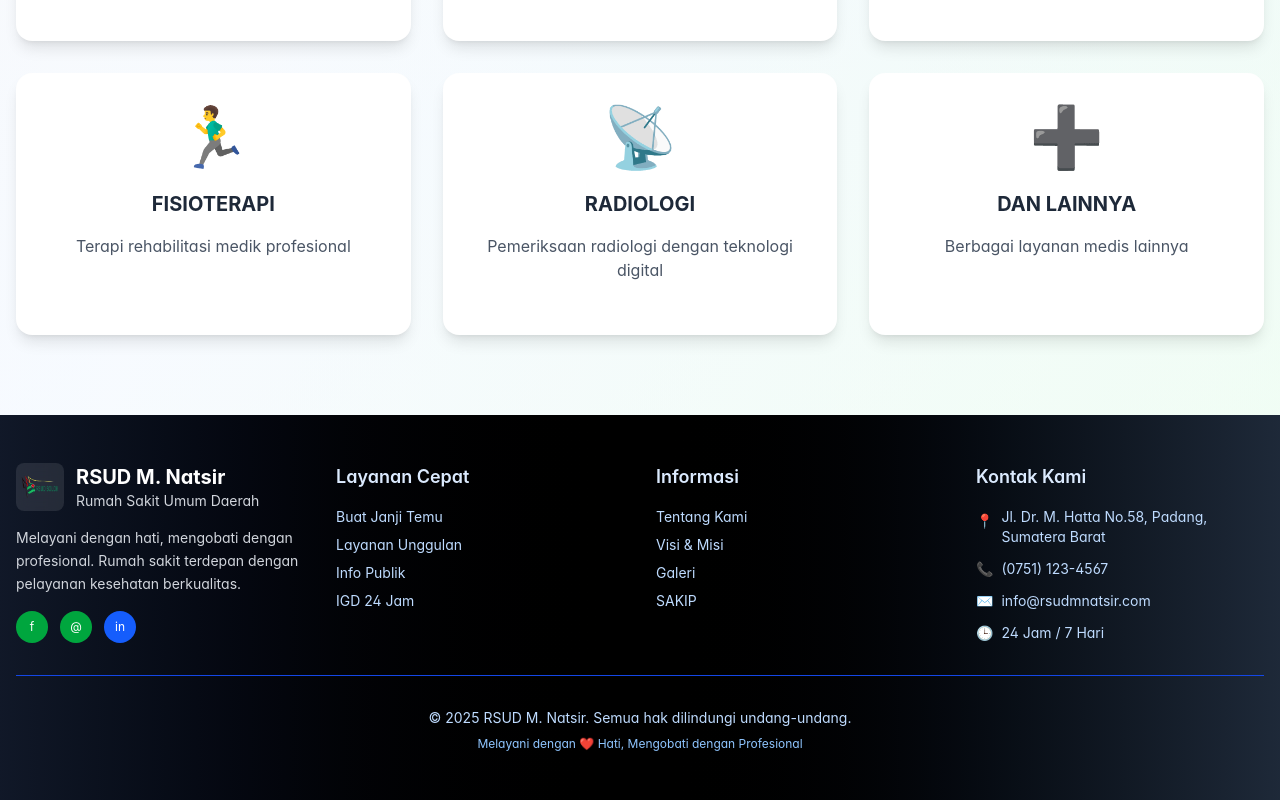
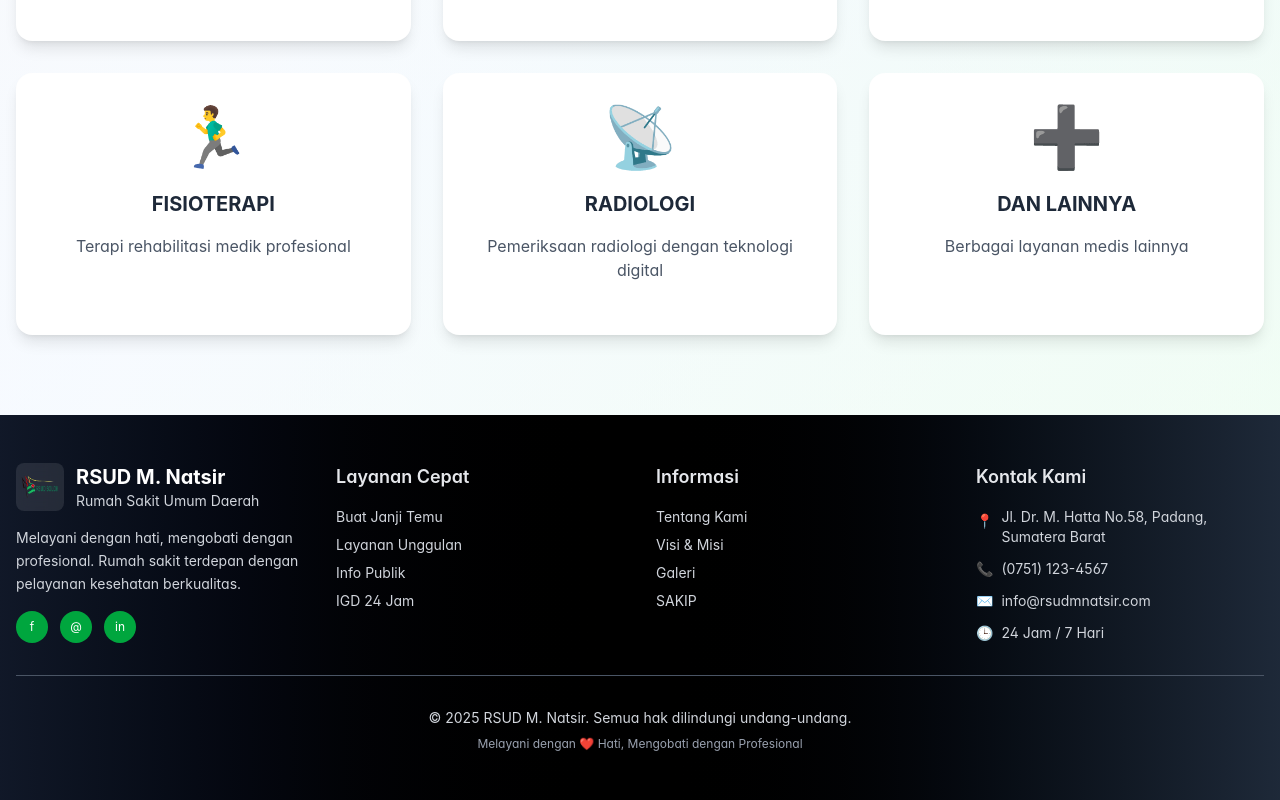
Before and after one commit to edy2209/front-rsudmnatsir, a Next.js app: page / in a window 1280 px wide. Shown: the part 3918-4718 px from the top of the page. Built offline with nearby package versions, Linux system fonts and the light colour scheme.

Commit message:
footer hover

```diff
--- a/src/components/Footer.tsx
+++ b/src/components/Footer.tsx
@@ -1,3 +1,5 @@
+'use client';
+
 import Link from 'next/link';
 import { routes } from '@/utils/routes';
 
@@ -34,35 +36,35 @@ export default function Footer() {
                 <span className="text-xs text-white">f</span>
               </a>
               <a href="#" className="w-8 h-8 bg-green-600 rounded-full flex items-center justify-center hover:bg-green-500 transition-colors">
-                <span className="text-xs">@</span>
+                <span className="text-xs text-white">@</span>
               </a>
-              <a href="#" className="w-8 h-8 bg-blue-600 rounded-full flex items-center justify-center hover:bg-blue-500 transition-colors">
-                <span className="text-xs">in</span>
+              <a href="#" className="w-8 h-8 bg-green-600 rounded-full flex items-center justify-center hover:bg-green-500 transition-colors">
+                <span className="text-xs text-white">in</span>
               </a>
             </div>
           </div>
 
           {/* Layanan Cepat */}
           <div>
-            <h4 className="text-lg font-semibold mb-4 text-blue-100">Layanan Cepat</h4>
+            <h4 className="text-lg font-semibold mb-4 text-gray-200">Layanan Cepat</h4>
             <ul className="space-y-2 text-sm">
               <li>
-                <Link href={routes.appointments} className="text-blue-200 hover:text-white transition-colors">
+                <Link href={routes.appointments} className="text-gray-300 hover:text-green-400 transition-colors">
                   Buat Janji Temu
                 </Link>
               </li>
               <li>
-                <Link href={routes.layananUnggulan} className="text-blue-200 hover:text-white transition-colors">
+                <Link href={routes.layananUnggulan} className="text-gray-300 hover:text-green-400 transition-colors">
                   Layanan Unggulan
                 </Link>
               </li>
               <li>
-                <Link href={routes.infoPublik} className="text-blue-200 hover:text-white transition-colors">
+                <Link href={routes.infoPublik} className="text-gray-300 hover:text-green-400 transition-colors">
                   Info Publik
                 </Link>
               </li>
               <li>
-                <a href="tel:+6281234567890" className="text-blue-200 hover:text-white transition-colors">
+                <a href="tel:+6281234567890" className="text-gray-300 hover:text-green-400 transition-colors">
                   IGD 24 Jam
                 </a>
               </li>
@@ -71,25 +73,25 @@ export default function Footer() {
 
           {/* Informasi */}
           <div>
-            <h4 className="text-lg font-semibold mb-4 text-blue-100">Informasi</h4>
+            <h4 className="text-lg font-semibold mb-4 text-gray-200">Informasi</h4>
             <ul className="space-y-2 text-sm">
               <li>
-                <Link href={routes.tentangKami} className="text-blue-200 hover:text-white transition-colors">
+                <Link href={routes.tentangKami} className="text-gray-300 hover:text-green-400 transition-colors">
                   Tentang Kami
                 </Link>
               </li>
               <li>
-                <Link href={routes.visiMisiLogo} className="text-blue-200 hover:text-white transition-colors">
+                <Link href={routes.visiMisiLogo} className="text-gray-300 hover:text-green-400 transition-colors">
                   Visi & Misi
                 </Link>
               </li>
               <li>
-                <Link href={routes.galeri} className="text-blue-200 hover:text-white transition-colors">
+                <Link href={routes.galeri} className="text-gray-300 hover:text-green-400 transition-colors">
                   Galeri
                 </Link>
               </li>
               <li>
-                <Link href={routes.sakip} className="text-blue-200 hover:text-white transition-colors">
+                <Link href={routes.sakip} className="text-gray-300 hover:text-green-400 transition-colors">
                   SAKIP
                 </Link>
               </li>
@@ -98,40 +100,40 @@ export default function Footer() {
 
           {/* Kontak */}
           <div>
-            <h4 className="text-lg font-semibold mb-4 text-blue-100">Kontak Kami</h4>
+            <h4 className="text-lg font-semibold mb-4 text-gray-200">Kontak Kami</h4>
             <ul className="space-y-3 text-sm">
               <li className="flex items-start space-x-2">
-                <span className="text-blue-300 mt-1">📍</span>
-                <span className="text-blue-200">
+                <span className="text-green-400 mt-1">📍</span>
+                <span className="text-gray-300">
                   Jl. Dr. M. Hatta No.58, Padang, Sumatera Barat
                 </span>
               </li>
               <li className="flex items-center space-x-2">
-                <span className="text-blue-300">📞</span>
-                <a href="tel:+6275112345678" className="text-blue-200 hover:text-white transition-colors">
+                <span className="text-green-400">📞</span>
+                <a href="tel:+6275112345678" className="text-gray-300 hover:text-green-400 transition-colors">
                   (0751) 123-4567
                 </a>
               </li>
               <li className="flex items-center space-x-2">
-                <span className="text-blue-300">✉️</span>
-                <a href="mailto:info@rsudmnatsir.com" className="text-blue-200 hover:text-white transition-colors">
+                <span className="text-green-400">✉️</span>
+                <a href="mailto:info@rsudmnatsir.com" className="text-gray-300 hover:text-green-400 transition-colors">
                   info@rsudmnatsir.com
                 </a>
               </li>
               <li className="flex items-center space-x-2">
-                <span className="text-blue-300">🕒</span>
-                <span className="text-blue-200">24 Jam / 7 Hari</span>
+                <span className="text-green-400">🕒</span>
+                <span className="text-gray-300">24 Jam / 7 Hari</span>
               </li>
             </ul>
           </div>
         </div>
 
         {/* Copyright */}
-        <div className="border-t border-blue-700 mt-8 pt-8 text-center">
-          <p className="text-blue-200 text-sm">
+        <div className="border-t border-gray-600 mt-8 pt-8 text-center">
+          <p className="text-gray-300 text-sm">
             © {new Date().getFullYear()} RSUD M. Natsir. Semua hak dilindungi undang-undang.
           </p>
-          <p className="text-blue-300 text-xs mt-2">
+          <p className="text-gray-400 text-xs mt-2">
             Melayani dengan ❤️ Hati, Mengobati dengan Profesional
           </p>
         </div>
```
